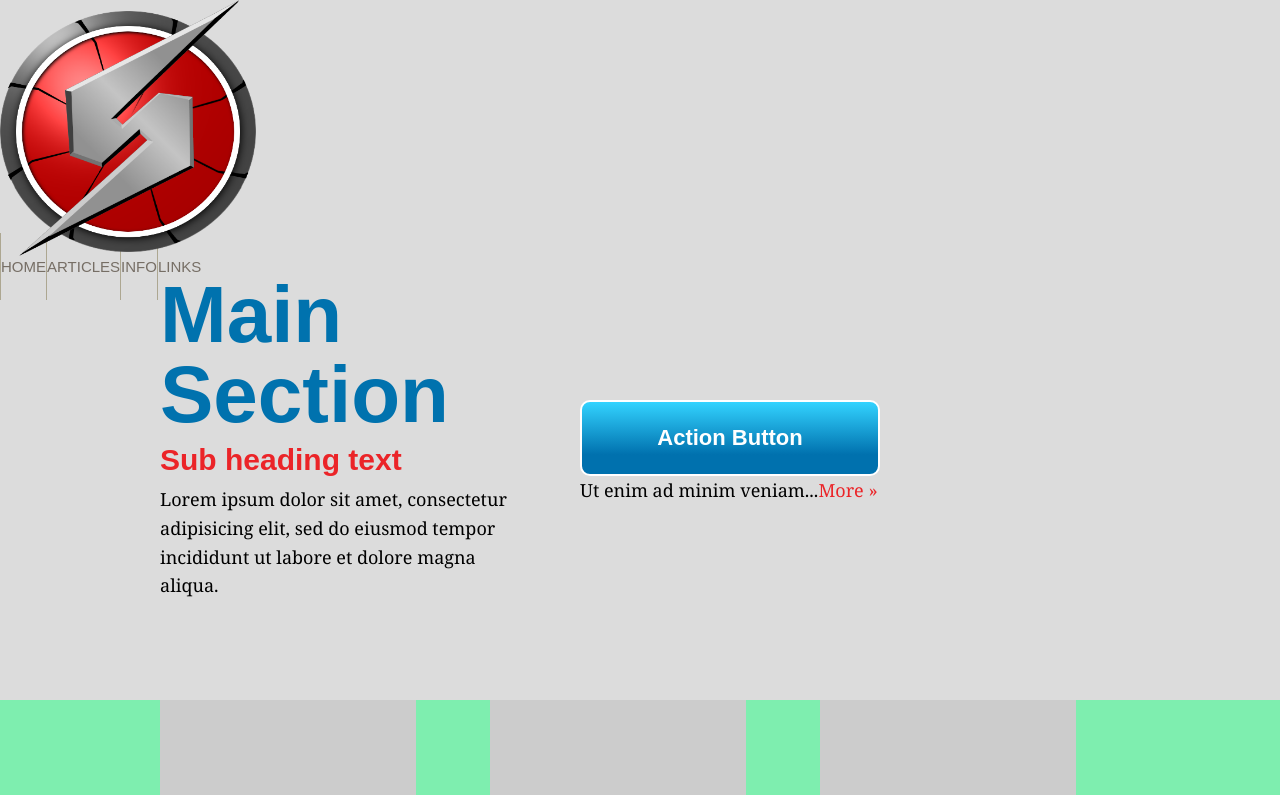
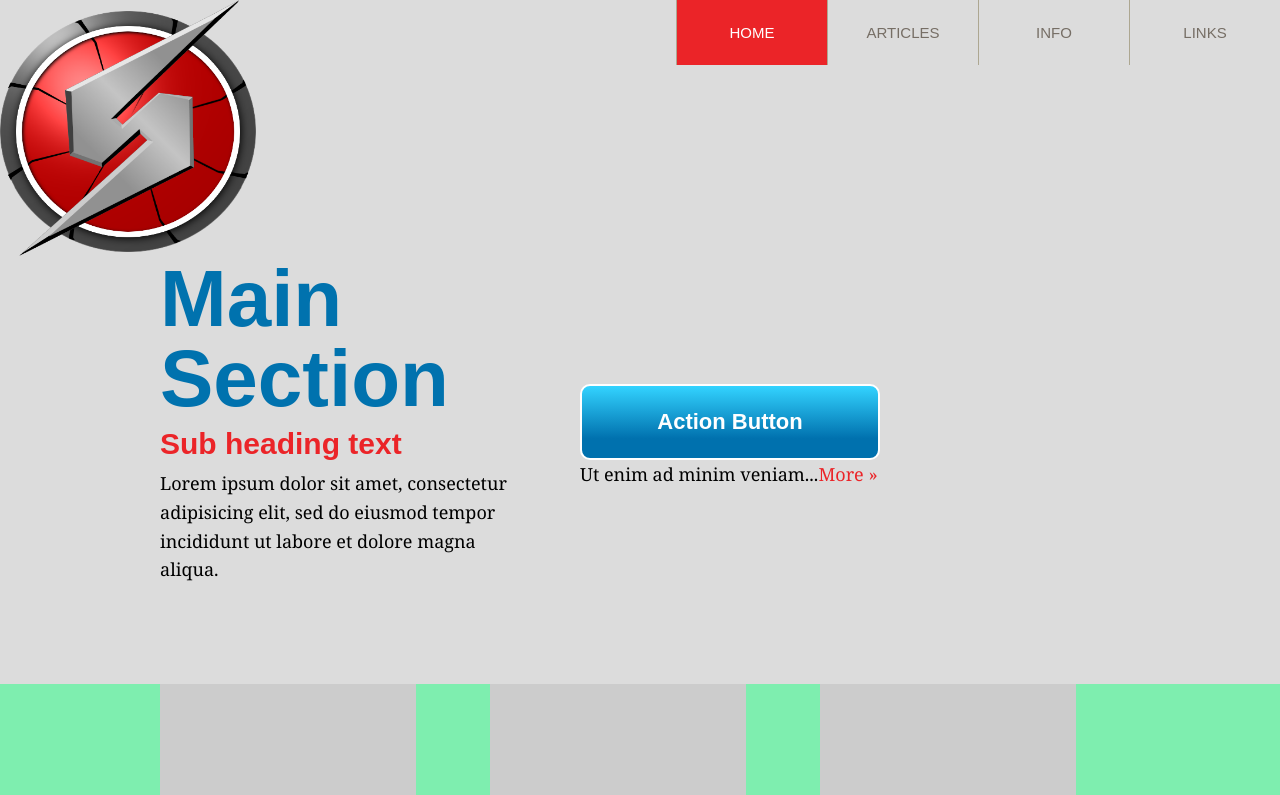
Before and after one commit to allanliebold/css-practice, a plain HTML site: page index.html in a window 1280 px wide. In both pictures the pointer is over the link "HOME". Shown: the top 795 px of the page. Drawn offline with Linux system fonts and the light colour scheme; placeholder pictures from the web are drawn by us.

Commit message:
styled nav links and added hover transitions

```diff
--- a/css/style.css
+++ b/css/style.css
@@ -50,11 +50,16 @@ p {
 /**********
 Nav Styles
 **********/
+.primary-nav {
+  float: right;
+}
+
 .primary-nav > li {
   float: left;
 }
 
 .primary-nav > li > a {
+  float: left;
   padding: 25px 0;
   width: 150px;
   border-left: 1px solid #ada791;
@@ -70,6 +75,13 @@ nav li a {
   -moz-transition: 0.15s background-color linear;
   -o-transition: 0.15s background-color linear;
   transition: 0.15s background-color linear;
+}
+
+nav li a:focus,
+nav li a:hover,
+nav li a.active {
+  background-color: #eb2428;
+  color: #fff;
 }
 
 /**********
```
